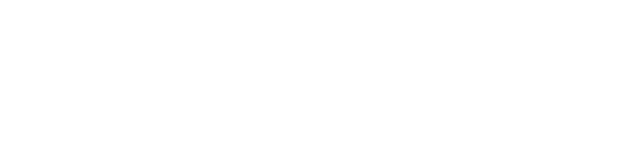
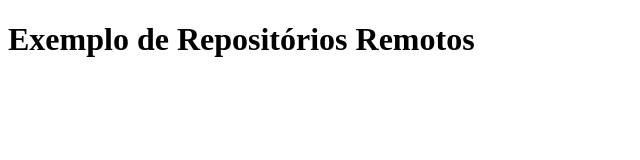
Before and after one commit to felipeSeiki/primeiro-projeto, a plain HTML site: page index.html in a window 1280 px wide. Shown: the whole page, without its empty margins (0-640 px from the left). Drawn offline with Linux system fonts and the light colour scheme.

Commit message:
Estrutura básica do HTML

```diff
--- a/index.html
+++ b/index.html
@@ -2,3 +2,23 @@
  <!DOCTYPE HTML> <!-- Esse é o DTD do HTML -->
  <!-- DTD: document tpe definition, versão do Html
  que deve ser carregada. -->
+
+ <html>
+ <!-- primeiro filho do html. head -->
+ <head>
+
+	<meta charset="UTF-8"/>
+	<meta name="viewport" contet = "width:device-width,initial-scale=1.0"/>
+	<title> Exemplo </title>
+
+ </head>
+
+ <body>
+
+	<h1>
+	Exemplo de Repositórios Remotos
+	</h1>
+
+ </body>
+
+ </html>
```
